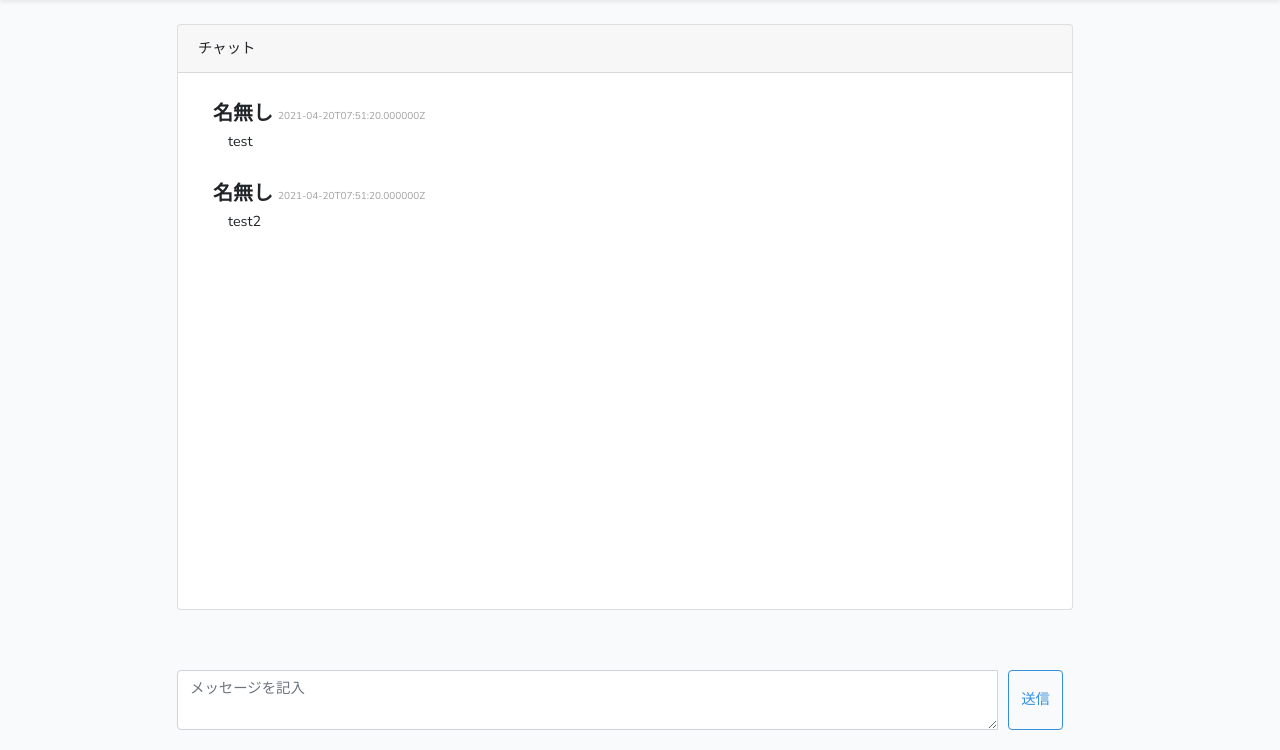
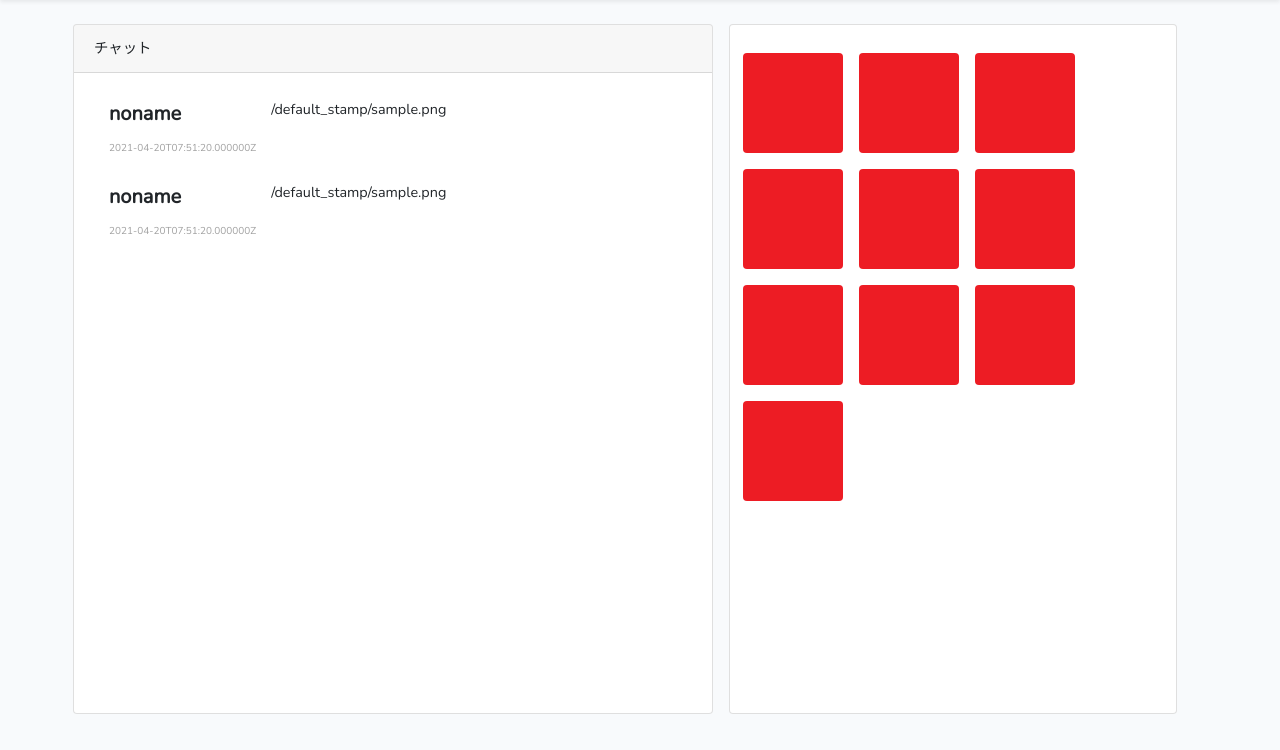
Before and after one commit to kida-ryuji/TestProject, a Laravel app: page /chatroom in a window 1280 px wide. Shown: the part 50-800 px from the top of the page. Run offline with Laravel 8, Linux system fonts and the light colour scheme; data comes from the database, SQL or seed files in the repository.

Commit message:
feat: スタンプ機能

```diff
--- a/StampChat/app/Http/Controllers/ChatroomController.php
+++ b/StampChat/app/Http/Controllers/ChatroomController.php
@@ -21,9 +21,9 @@ class ChatroomController extends Controller
 
     public function add(Request $request)
     {
-        $comment = $request->input('comment');
+        $comment = $request->input('stamp');
         ChatData::create([
-            'comment' => $comment
+            'stamp' => $comment
         ]);
         return redirect('chatroom');
     }
--- a/StampChat/public/css/chatroom.css
+++ b/StampChat/public/css/chatroom.css
@@ -4,12 +4,12 @@
   }
 
   .chat-card {
-	height: 67vh;
+	height: 80vh;
 	overflow: auto;
   }
 
   .chat-area {
-	width: 70%;
+	width: 50%;
   }
 
   .comment-container {
@@ -24,7 +24,7 @@
   }
 
   .comment-btn {
-	margin: 0px 10px;
+	margin-left: 10px;
   }
 
   .comment-body {
@@ -38,11 +38,25 @@
   .comment-body-user {
 	font-weight: bold;
 	font-size: 20px;
+	width: 100%;
   }
 
   .comment-body-time {
 	font-size: 10px;
 	margin-top: 10px;
-	margin-left: 5px;
 	color: #a0a0a0;
   }
+
+  .stamp-area {
+	width: 35%;
+  }
+
+  .stamp-card {
+	/* height: 72vh; */
+	overflow: auto;
+  }
+
+  .stamp {
+	height: 100px;
+	width: auto;
+  }
--- a/StampChat/public/js/comment.js
+++ b/StampChat/public/js/comment.js
@@ -12,12 +12,12 @@ function get_data() {
 			for (var i = 0; i < data.comments.length; i++) {
 				var html = `
 					<div class="media comment-visible">
-						<div class="media-body comment-body">
-							<div class="row">
-								<span class="comment-body-user" id="name">名無し</span>
+						<div class="media-body comment-body row">
+							<div class="d-flex flex-column">
+								<span class="comment-body-user" id="name">${data.comments[i].user_name}</span>
 								<span class="comment-body-time" id="created_at">${data.comments[i].created_at}</span>
 							</div>
-							<span class="comment-body-content" id="comment">${data.comments[i].comment}</span>
+							<span class="comment-body-content col" id="comment">${data.comments[i].stamp}</span>
 						</div>
 					</div>
 				`;
--- a/StampChat/resources/views/chatroom.blade.php
+++ b/StampChat/resources/views/chatroom.blade.php
@@ -20,9 +20,31 @@
 				</div>
 			</div>
 		</div>
+
+		<div class="stamp-area ml-3 card">
+			<div class="card-body stamp-card">
+				<form>
+				{{-- <form method="POST" action="{{route('add')}}"> --}}
+					@csrf
+					<div class="row">
+						<input type="image" src="/default_stamp/sample.png" name="/default_stamp/sample.png" class="stamp rounded m-2" alt="送信">
+						<input type="image" src="/default_stamp/sample.png" name="/default_stamp/sample.png" class="stamp rounded m-2" alt="送信">
+						<input type="image" src="/default_stamp/sample.png" name="/default_stamp/sample.png" class="stamp rounded m-2" alt="送信">
+						<input type="image" src="/default_stamp/sample.png" name="/default_stamp/sample.png" class="stamp rounded m-2" alt="送信">
+						<input type="image" src="/default_stamp/sample.png" name="/default_stamp/sample.png" class="stamp rounded m-2" alt="送信">
+						<input type="image" src="/default_stamp/sample.png" name="/default_stamp/sample.png" class="stamp rounded m-2" alt="送信">
+						<input type="image" src="/default_stamp/sample.png" name="/default_stamp/sample.png" class="stamp rounded m-2" alt="送信">
+						<input type="image" src="/default_stamp/sample.png" name="/default_stamp/sample.png" class="stamp rounded m-2" alt="送信">
+						<input type="image" src="/default_stamp/sample.png" name="/default_stamp/sample.png" class="stamp rounded m-2" alt="送信">
+						<input type="image" src="/default_stamp/sample.png" name="/default_stamp/sample.png" class="stamp rounded m-2" alt="送信">
+
+					</div>
+				</form>
+			</div>
+		</div>
 	</div>
 
-	<form method="POST" action="{{route('add')}}">
+	{{-- <form method="POST" action="{{route('add')}}">
 		@csrf
 		<div class="comment-container row justify-content-center">
 			<div class="input-group comment-area">
@@ -32,7 +54,7 @@
 				<button type="submit" id="submit" class="btn btn-outline-primary comment-btn">送信</button>
 			</div>
 		</div>
-	</form>
+	</form> --}}
 </div>
 
 @endsection
```
Also changed, not shown: StampChat/database/seeds/ChatDataTableSeeder.php (+6 -4 lines), StampChat/database/migrations/2021_04_09_034217_create_chat_data_table.php, StampChat/public/default_stamp/sample.png (added).
